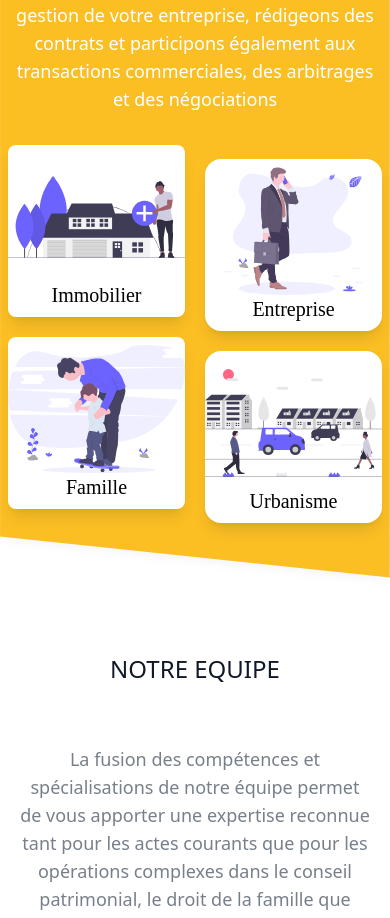
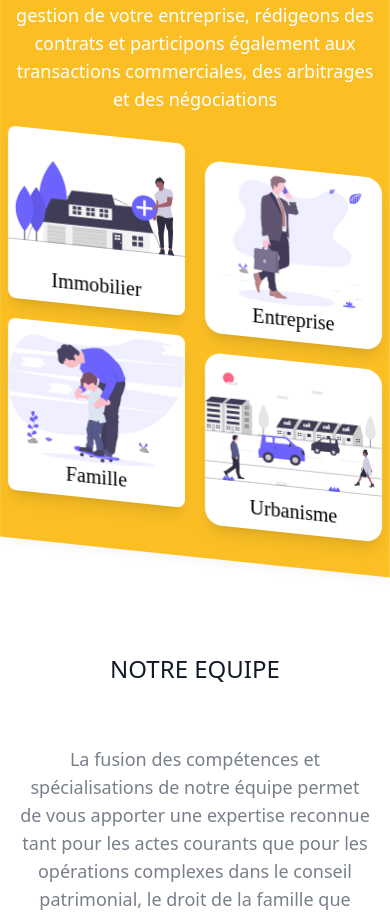
Before and after one commit to NaimCode/ONMAZ_frontend, a Next.js app: page / in a window 390 px wide. Shown: the part 2280-3198 px from the top of the page. Built offline with nearby package versions, Linux system fonts and the light colour scheme; a web font is replaced by a local one.

Commit message:
trying to fix mobile bugs

```diff
--- a/components/about.js
+++ b/components/about.js
@@ -16,13 +16,13 @@ const About = () => {
         src="/logo_large.png"
         alt=""
         className={`${
-          inViewLeft && "animate-leftOp1 "
+          inViewLeft ? "animate-leftOp1 " : "opacity-0"
         } h-auto mx-auto md:-mt-24 md:mx-0 `}
       />
       <div
         ref={refRight}
         className={`${
-          inViewRight && "animate-rightOp1 md:animate-rightOp2"
+          inViewRight ? "animate-rightOp1 md:animate-rightOp2" : "opacity-0"
         } w-full md:w-1/2 md:mb-[-40px]`}
       >
         <h1 className="mt-7 md:mt-0 md:text-3xl text-2xl font-medium title-font  text-black text-center md:text-left">
--- a/components/features.js
+++ b/components/features.js
@@ -34,7 +34,7 @@ const Features = () => {
         <h1
           ref={refLeft}
           className={`${
-            inViewLeft && "animate-leftOp1"
+            inViewLeft ? "animate-leftOp1" : "opacity-0"
           } md:text-3xl text-2xl font-medium title-font text-white text-center md:text-left `}
         >
           NOS DOMAINES D'INTERVENTIONS
@@ -42,7 +42,7 @@ const Features = () => {
         <p
           ref={refLeft}
           className={`${
-            inViewLeft && "animate-leftOp2"
+            inViewLeft ? "animate-leftOp2" : "opacity-0"
           } text-lg opacity-75 text-white mt-4 md:mt-11 font-body text-center md:text-left`}
         >
           En tant que notaire, nous intervenons dans tous les domaines du droit,
@@ -57,14 +57,17 @@ const Features = () => {
           transactions commerciales, des arbitrages et des négociations
         </p>
       </div>
-      <div className="mt-8 md:mt-0 w-full md:w-1/2 transform -skew-y-6 flex items-center justify-center gap-5 md:gap-9">
+      <div
+        ref={refRight}
+        className={`${
+          inViewRight ? "animate-rightOp2" : "opacity-0"
+        } mt-8 md:mt-0 w-full md:w-1/2 transform -skew-y-6 flex items-center justify-center gap-5 md:gap-9`}
+      >
         <div className="w-1/2 gap-5 md:gap-9 flex flex-col mb-7">
           {listFeatures.slice(0, 2).map((f) => (
             <div
-              ref={refRight}
-              className={`${
-                inViewRight && "animate-rightOp2"
-              } cursor-pointer w-full  bg-white py-2 rounded-lg shadow-lg transition duration-300 hover:scale-105  hover:shadow-2xl flex flex-col justify-center items-center`}
+              key={listFeatures.indexOf(f)}
+              className="cursor-pointer w-full  bg-white py-2 rounded-lg shadow-lg transition duration-300 hover:scale-105  hover:shadow-2xl flex flex-col justify-center items-center"
             >
               <img src={f.svg} alt="" className="object-contain h-32 md:h-72" />
               <span className="text-xl font-logo  ">{f.titre}</span>
@@ -74,9 +77,8 @@ const Features = () => {
         <div className="w-1/2 gap-5 md:gap-9 flex flex-col  md:mt-7">
           {listFeatures.slice(2, 4).map((f) => (
             <div
-              className={`${
-                inViewRight && "animate-rightOp2"
-              } cursor-pointer w-full bg-white py-2 rounded-2xl shadow-lg transition duration-300 hover:scale-105 hover:shadow-2xl flex flex-col justify-center items-center`}
+              key={listFeatures.indexOf(f)}
+              className={` cursor-pointer w-full bg-white py-2 rounded-2xl shadow-lg transition duration-300 hover:scale-105 hover:shadow-2xl flex flex-col justify-center items-center`}
             >
               <img
                 src={f.svg}
--- a/components/hero.js
+++ b/components/hero.js
@@ -6,7 +6,6 @@ const Hero = () => {
     threshold: 0,
   });
   const [refLeft, inViewLeft] = useInView({
-    delay: 100,
     /* Optional options */
     threshold: 0,
   });
@@ -17,7 +16,7 @@ const Hero = () => {
         <span
           ref={refLeft}
           className={`${
-            inViewLeft && "animate-bottomOp2"
+            inViewLeft ? "animate-bottomOp2" : "opacity-0"
           } text-2xl md:text-5xl font-body font-bold text-white text-center md:text-left
         `}
         >
@@ -26,7 +25,7 @@ const Hero = () => {
         <p
           ref={refLeft}
           className={`${
-            inViewLeft && "animate-bottomOp2"
+            inViewLeft ? "animate-bottomOp2" : "opacity-0"
           } opacity-75 text-white mt-11 font-body text-center md:text-left`}
         >
           Nous contribuons à la réalisation de la plupart de vos projets en vous
@@ -41,7 +40,7 @@ const Hero = () => {
           src="/hero_blue.jpg"
           alt=""
           className={`${
-            inViewRight && "animate-bottomOp1"
+            inViewRight ? "animate-bottomOp1" : "opacity-0"
           } object-contain w-full `}
         />
       </div>
```
Also changed, not shown: pages/index.js (line endings or trailing spaces).
